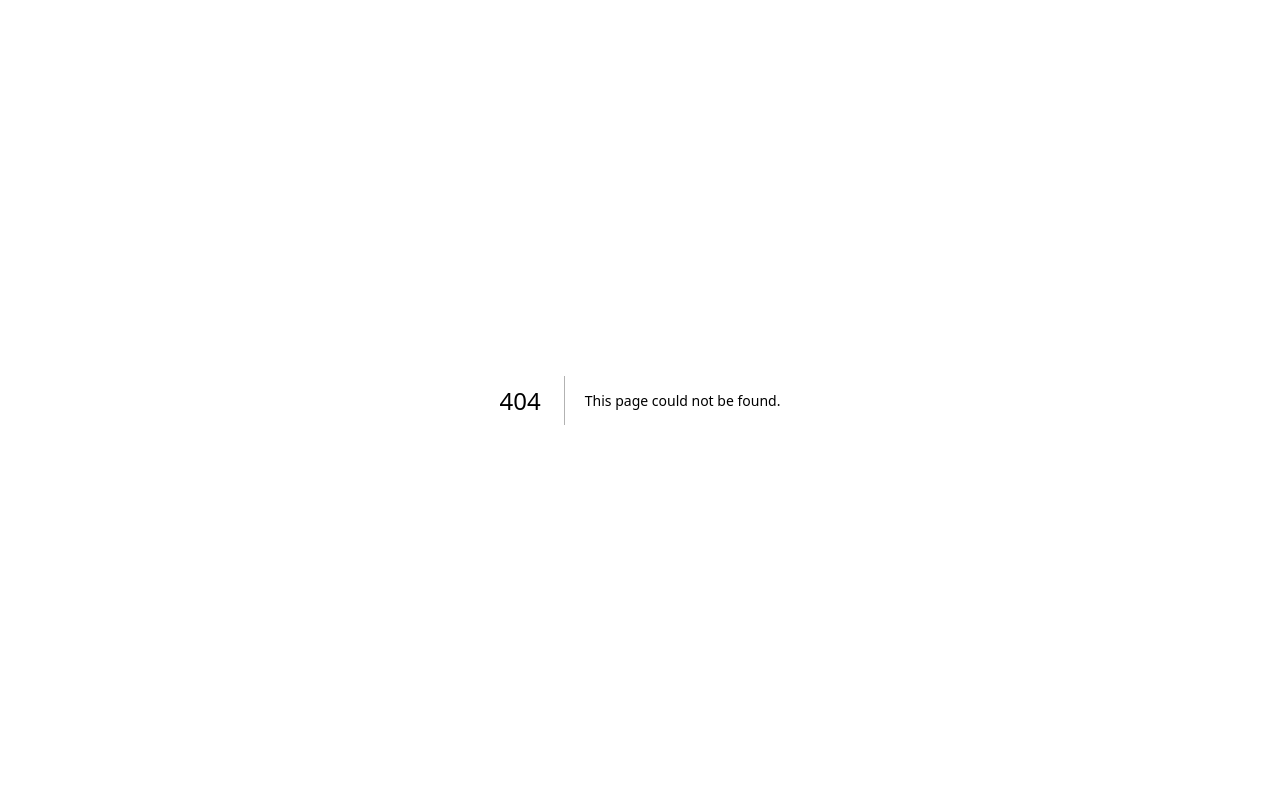
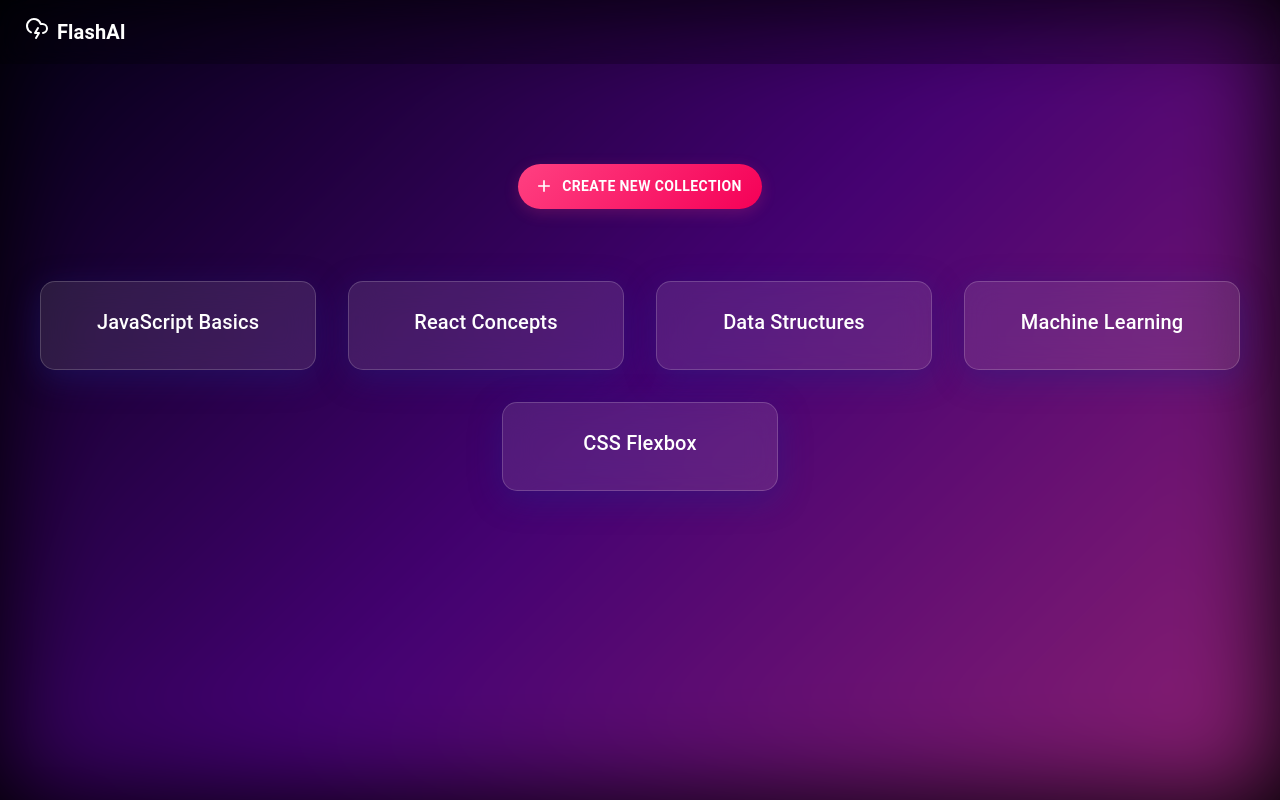
Before and after one commit to syedtaha22/ai-flashcards, a Next.js app: page /flashcard-dashboard in a window 1280 px wide. Before the commit this address had no page. Built offline with nearby package versions, Linux system fonts and the light colour scheme.

Commit message:
chore: Add Flashcard Dashboard page component

```diff
--- /dev/null
+++ b/app/flashcard-dashboard/page.js
@@ -0,0 +1,194 @@
+"use client";
+
+import React from "react";
+import { AppBar, Box, Button, Grid, Link, Paper, Toolbar, Typography } from "@mui/material";
+import { styled } from "@mui/system";
+import AddIcon from "@mui/icons-material/Add";
+import App from "next/app";
+import { UserProfile } from "@clerk/nextjs";
+
+
+//Flash icon for Header section
+const FlashIcon = (props) => {
+    return (
+        <svg
+            {...props}
+            xmlns="http://www.w3.org/2000/svg"
+            width="24"
+            height="24"
+            viewBox="0 0 24 24"
+            fill="none"
+            stroke="currentColor"
+            strokeWidth="2"
+            strokeLinecap="round"
+            strokeLinejoin="round"
+        >
+            <path d="M6 16.326A7 7 0 1 1 15.71 8h1.79a4.5 4.5 0 0 1 .5 8.973" />
+            <path d="m13 12-3 5h4l-3 5" />
+        </svg>
+    )
+}
+
+
+
+// Glassmorphism styled component
+const GlassCard = styled(Paper)(({ theme }) => ({
+    background: "rgba(255, 255, 255, 0.1)",
+    backdropFilter: "blur(15px)",
+    borderRadius: "15px",
+    padding: theme.spacing(3),
+    boxShadow: "0 8px 32px rgba(31, 38, 135, 0.37)",
+    border: "1px solid rgba(255, 255, 255, 0.18)",
+    color: "#fff",
+    transition: "transform 0.2s ease-in-out",
+    cursor: "pointer",
+    "&:hover": {
+        transform: "scale(1.05)",
+    },
+}));
+
+const GradientLayer = styled('div')(({ color1 = 'rgba(255,0,150,0.5)', color2 = 'rgba(0,205,255,0.5)' }) => ({
+    position: 'absolute',
+    width: '100%', // Ensure the box takes full width
+    height: '100%',
+    top: 0,
+    left: 0,
+    zIndex: 0,
+    // background: `radial-gradient(circle at top left, ${color1}, transparent), radial-gradient(circle at bottom right, ${color2}, transparent)`,
+    // background: `radial-gradient(circle at top left, #d5133a, transparent), radial-gradient(circle at bottom right, #72a6ca, transparent)`,
+    background: `linear-gradient(135deg, #03001e, #7303c0, #ec38bc)`,
+    opacity: 0.6,
+    filter: 'blur(50px)',
+}));
+
+const BackgroundLayer = styled('div')({
+    position: 'absolute',
+    top: 0,
+    left: 0,
+    width: '100%', // Ensure the box takes full width
+    height: '100%',
+    backgroundColor: 'black',
+    zIndex: -1,
+});
+
+
+// Main dashboard component
+const Dashboard = () => {
+    // Sample data for flashcard collections
+    const flashcardCollections = [
+        { id: 1, title: "JavaScript Basics" },
+        { id: 2, title: "React Concepts" },
+        { id: 3, title: "Data Structures" },
+        { id: 4, title: "Machine Learning" },
+        { id: 5, title: "CSS Flexbox" },
+    ];
+
+    // Function to handle card clicks
+    const handleCardClick = (collectionId) => {
+        console.log('Clicked card with id:', collectionId);
+        // Add your desired functionality here
+    };
+
+    return (
+        <Box
+            sx={{
+                height: "100vh",
+                display: "flex",
+                flexDirection: "column",
+                alignItems: "center",
+            }}
+        >
+
+            <AppBar position="sticky"
+                sx={{
+                    backgroundColor: 'rgba(0, 0, 0, 0.2)',
+                    backdropFilter: 'blur(10px)',
+                    boxShadow: 'none',
+                    color: 'white',
+                    mb: '100px',  // Margin bottom
+                }}
+            >
+                <Toolbar sx={{
+                    display: 'flex',
+                    justifyContent: 'space-between',
+                    width: '100%'
+                }}>
+
+                    {/* Logo + FlashAI Text */}
+                    <Link href="page.js" sx={{ color: 'white', textDecoration: 'none' }}>
+                        <Box sx={{
+                            ml: '1px',
+                            display: 'flex',
+                            gap: 1,
+                        }}>
+                            <FlashIcon />
+                            <Typography
+                                variant="h6"
+                                sx={{
+                                    fontWeight: 'bold',
+                                    fontSize: { xs: '18px', lg: '20px' }  // Responsive font size
+                                }}>
+                                FlashAI
+                            </Typography>
+                        </Box>
+                    </Link>
+
+                    {/* SignIn and SignUp Buttons */}
+                    <Box sx={{
+                        color: '#121212',
+                        display: 'flex',
+                        gap: { xs: 0.1, lg: 2 }  // Responsive gap between buttons
+                    }}>
+
+                        {/* <UserProfile /> */}
+                    </Box>
+
+                </Toolbar>
+            </AppBar>
+
+
+
+            <BackgroundLayer />
+            <GradientLayer />
+
+
+            <Button
+                variant="contained"
+                color="secondary"
+                startIcon={<AddIcon />}
+                sx={{
+                    mb: 4,
+                    padding: "10px 20px",
+                    background: "linear-gradient(135deg, #ff4081, #f50057)",
+                    backdropFilter: "blur(5px)",
+                    boxShadow: "0 4px 15px rgba(255, 64, 129, 0.2)",
+                    color: "#fff",
+                    fontWeight: "bold",
+                    textTransform: "uppercase",
+                    borderRadius: "30px",
+                    "&:hover": {
+                        background: "linear-gradient(135deg, #f50057, #ff4081)",
+                    },
+                }}
+            >
+                Create New Collection
+            </Button>
+            <Grid container spacing={4} justifyContent="center" padding={5}>
+                {flashcardCollections.map((collection) => (
+                    <Grid item xs={12} sm={6} md={4} lg={3} key={collection.id}>
+                        <GlassCard
+                            elevation={6}
+                            onClick={() => handleCardClick(collection.id)} // Handle the click event
+                        >
+                            <Typography variant="h6" align="center" gutterBottom>
+                                {collection.title}
+                            </Typography>
+                        </GlassCard>
+                    </Grid>
+                ))}
+            </Grid>
+        </Box >
+    );
+}
+
+export default Dashboard;
```
